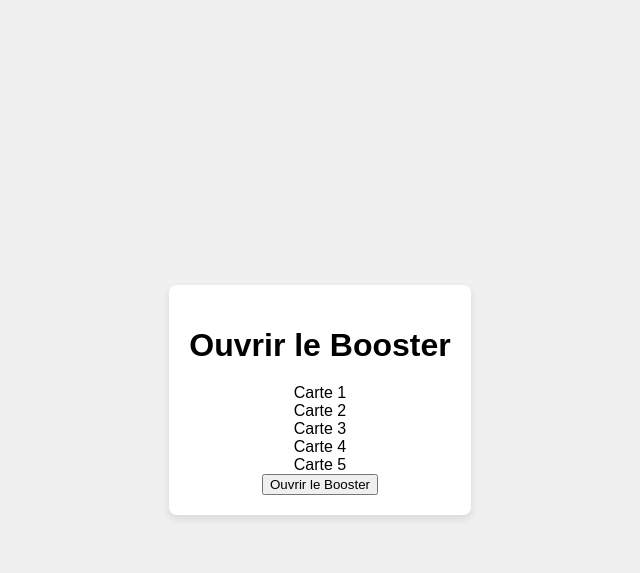
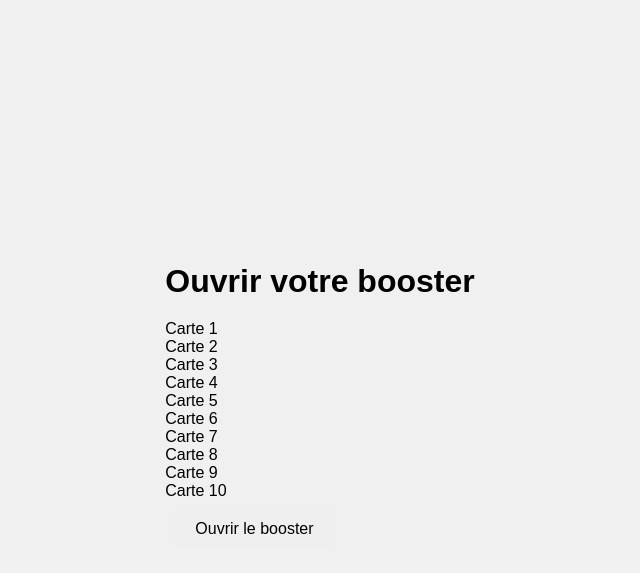
Before and after one commit to MatKaneki09/gameProject, a Flask app: page /booster in a window 1280 px wide. Shown: the top 573 px of the page, without its empty margins (320-960 px from the left). Run offline with Flask 2, Linux system fonts and the light colour scheme.

Commit message:
Update booster.html

```diff
--- a/templates/booster.html
+++ b/templates/booster.html
@@ -3,22 +3,26 @@
 <head>
     <meta charset="UTF-8">
     <meta name="viewport" content="width=device-width, initial-scale=1.0">
-    <title>Booster Test</title>
-    <link rel="stylesheet" href="static/style.css">
+    <title>Ouverture de Booster</title>
+    <link rel="stylesheet" href="{{ url_for('static', filename='style.css') }}">
 </head>
 <body>
-    <div class="container">
-        <h1>Ouvrir le Booster</h1>
-        <div class="booster">
-            <div class="card">Carte 1</div>
-            <div class="card">Carte 2</div>
-            <div class="card">Carte 3</div>
-            <div class="card">Carte 4</div>
-            <div class="card">Carte 5</div>
+    <div class="booster-container">
+        <h1>Ouvrir votre booster</h1>
+        <div class="booster-box" id="booster-box">
+            <div class="card" id="card1">Carte 1</div>
+            <div class="card" id="card2">Carte 2</div>
+            <div class="card" id="card3">Carte 3</div>
+            <div class="card" id="card4">Carte 4</div>
+            <div class="card" id="card5">Carte 5</div>
+            <div class="card" id="card6">Carte 6</div>
+            <div class="card" id="card7">Carte 7</div>
+            <div class="card" id="card8">Carte 8</div>
+            <div class="card" id="card9">Carte 9</div>
+            <div class="card" id="card10">Carte 10</div>
         </div>
-        <button onclick="openBooster()">Ouvrir le Booster</button>
+        <button class="btn" onclick="openBooster()">Ouvrir le booster</button>
     </div>
-
-    <script src="static/booster.js"></script>
+    <script src="{{ url_for('static', filename='booster.js') }}"></script>
 </body>
 </html>
```
